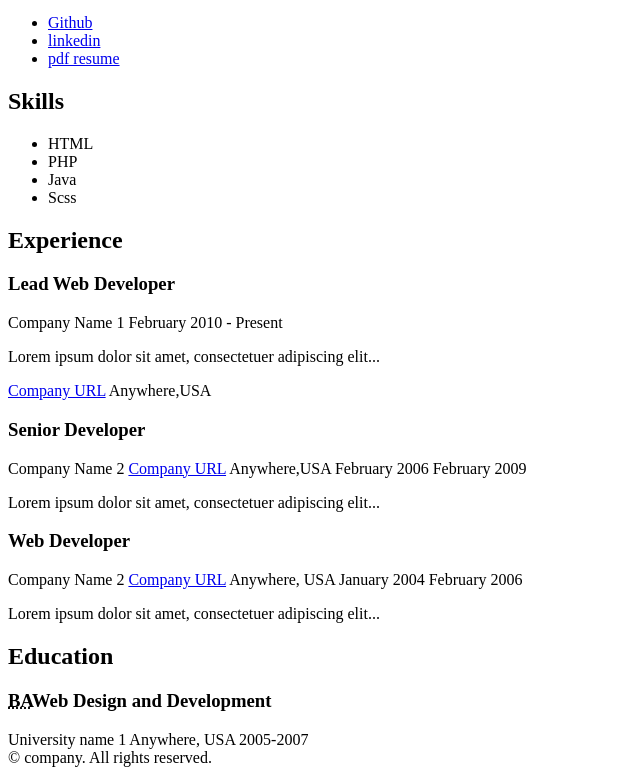
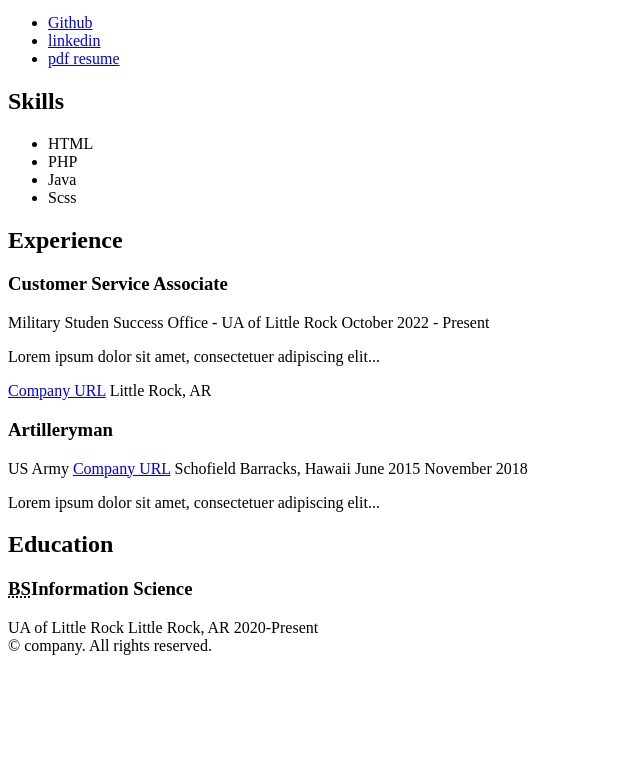
Before and after one commit to iggydc35/ifsc3342, a plain HTML site: page resume/index.html in a window 1280 px wide. Shown: the part 857-1632 px from the top of the page, without its empty margins (0-640 px from the left). After the commit the page ends 1520 px from the top, so only its background shows below. Drawn offline with Linux system fonts and the light colour scheme.

Commit message:
edited resume

```diff
--- a/resume/index.html
+++ b/resume/index.html
@@ -62,54 +62,42 @@
       <h2>Experience</h2>
       <!-- current job -->
       <article class="job">
-        <h3 itemprop="jobTitle">Lead Web Developer</h3>
+        <h3 itemprop="jobTitle">Customer Service Associate</h3>
         <div itemprop="worksFor" itemscope itemtype="http://schema.org/Organization">
-          <span itemprop="name">Company Name 1</span>
-          <span>February 2010 - Present</span>
+          <span itemprop="name">Military Studen Success Office - UA of Little Rock</span>
+          <span>October 2022 - Present</span>
           <p itemprop="description">Lorem ipsum dolor sit amet, consectetuer adipiscing elit...</p>
           <span itemprop="location" itemscope itemtype="http://schema.org/Place">
           <a itemprop="url" href="http://link-to-company.com">Company URL</a>
           <span itemprop="address" itemscope itemtype="http://schema.org/PostalAddress">
-          <span itemprop="addressLocality">Anywhere,USA</span>
+          <span itemprop="addressLocality">Little Rock, AR</span>
           </span>
           </span>
         </div>
       </article>
       <!-- Previous Jobs - Notice Slightly Different Format-->
       <article class="job" itemscope itemtype="http://schema.org/Organization">
-        <h3 itemprop="name">Senior Developer</h3>
+        <h3 itemprop="name">Artilleryman</h3>
           <span itemprop="location" itemscope itemtype="http://schema.org/Place">
-          <span itemprop="name">Company Name 2</span>
+          <span itemprop="name">US Army</span>
           <a itemprop="url" href="http://link-to-company.com">Company URL</a>
           <span itemprop="address" itemscope itemtype="http://schema.org/PostalAddress">
-            <span itemprop="addressLocality">Anywhere,USA</span>
+            <span itemprop="addressLocality">Schofield Barracks, Hawaii</span>
           </span>
           </span>
-          <span itemprop="startDate" content="2006-02-21T20:00">February 2006</span>
-          <span itemprop="endDate" content="2009-02-21T20:00">February 2009</span>
+          <span itemprop="startDate" content="2015-06-21T20:00">June 2015</span>
+          <span itemprop="endDate" content="2018-11-21T20:00">November 2018</span>
         <p itemprop="description">Lorem ipsum dolor sit amet, consectetuer adipiscing elit...</p>
       </article>
-      <article class="job" itemscope itemtype="http://schema.org/Organization">
-        <h3 itemprop="name">Web Developer</h3>
-          <span itemprop="location" itemscope itemtype="http://schema.org/Place">
-          <span itemprop="name">Company Name 2</span>
-          <a itemprop="url" href="http://link-to-company.com">Company URL</a>
-          <span itemprop="address" itemscope itemtype="http://schema.org/PostalAddress">
-            <span itemprop="addressLocality">Anywhere, USA</span>
-          </span>
-          </span>
-          <span itemprop="startDate" content="2004-01-21T20:00">January 2004</span>
-          <span itemprop="endDate" content="2006-02-21T20:00">February 2006</span>
-        <p itemprop="description">Lorem ipsum dolor sit amet, consectetuer adipiscing elit...</p>
-      </article>
+
     </section>
     <section id="education">
       <h2>Education</h2>
       <article class="certificate" itemprop="alumniOf" itemscope itemtype="http://schema.org/EducationalOrganization">
-        <h3 itemprop="description"><abbr title="Master of Science">BA</abbr>Web Design and Development</h3>
-          <span itemprop="name">University name 1</span>
-          <span itemprop="location" itemscope>Anywhere, USA</span>
-          <span>2005-2007</span>
+        <h3 itemprop="description"><abbr title="Master of Science">BS</abbr>Information Science</h3>
+          <span itemprop="name">UA of Little Rock</span>
+          <span itemprop="location" itemscope>Little Rock, AR</span>
+          <span>2020-Present</span>
       </article>
     </section>
   </main>
```
